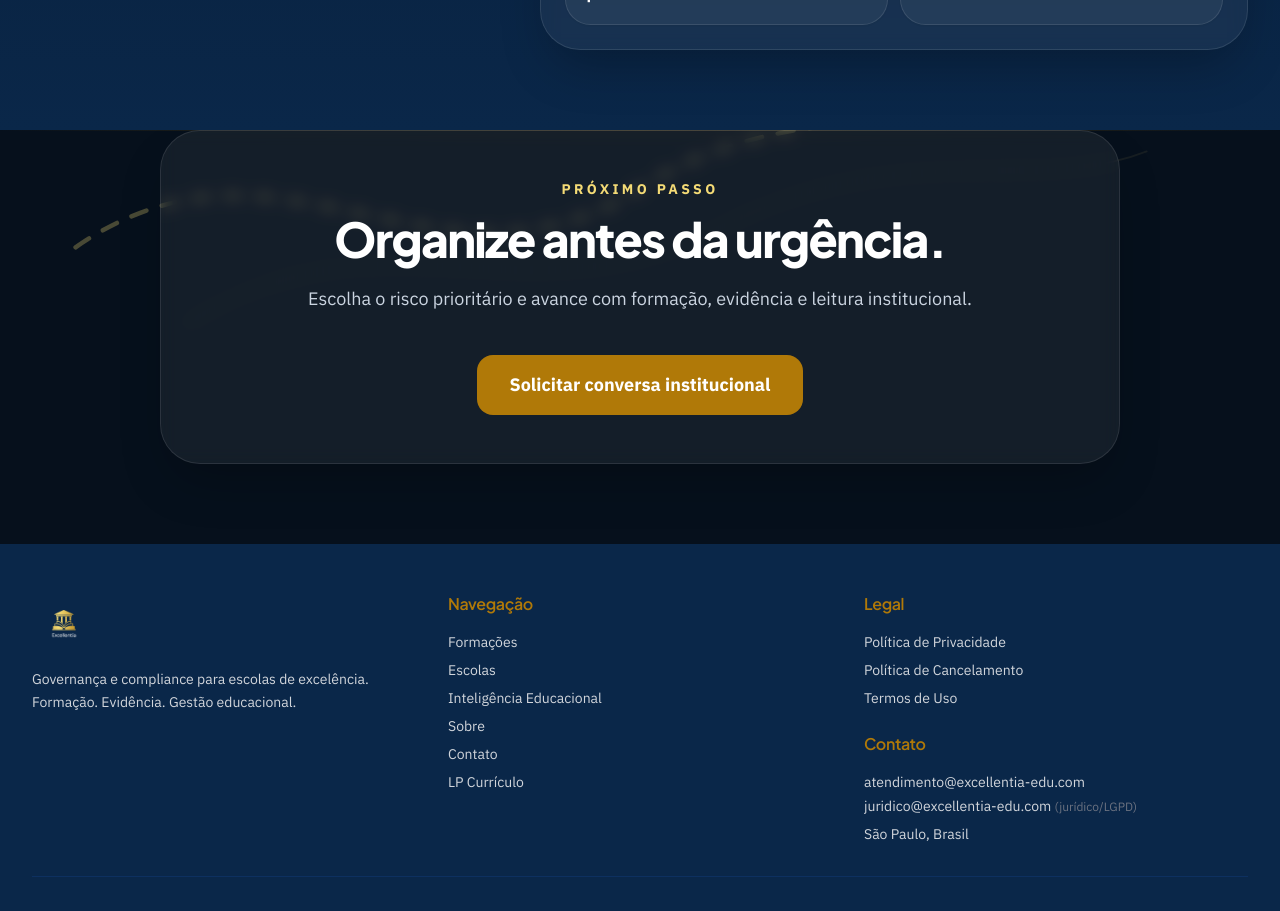
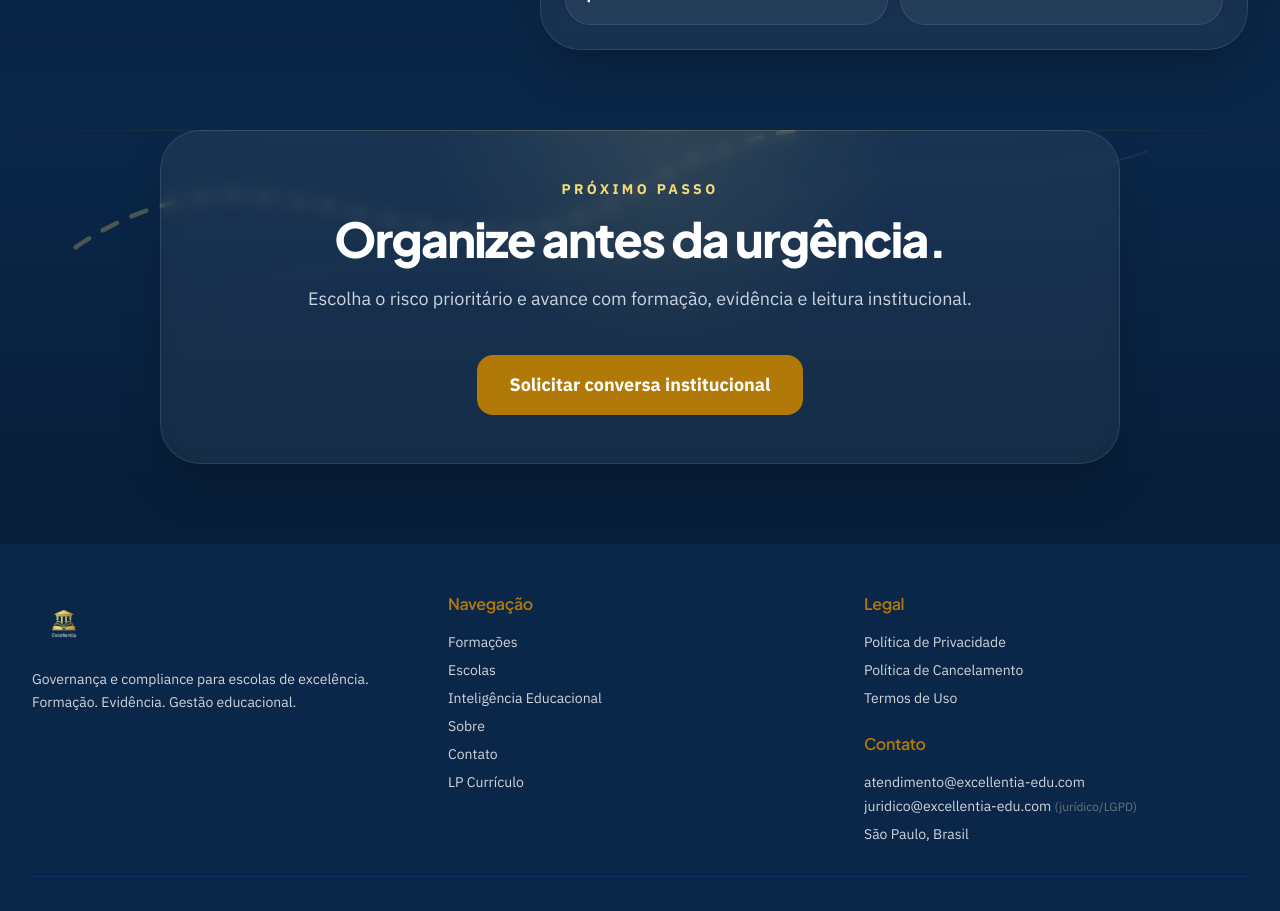
Before and after one commit to CACFLeite/excellentia-site, a Next.js app: page /escolas in a window 1280 px wide. Shown: the part 2300-3211 px from the top of the page. Built offline with nearby package versions, Linux system fonts and the light colour scheme; no server answers.

Commit message:
adjust schools final CTA background

```diff
--- a/src/app/(main)/escolas/page.tsx
+++ b/src/app/(main)/escolas/page.tsx
@@ -181,13 +181,14 @@ export default function EscolasPage() {
         </div>
       </section>
 
-      <section className="relative overflow-hidden bg-[#06101c] pb-20 text-white">
+      <section className="relative overflow-hidden bg-navy pb-20 text-white">
+        <div className="absolute inset-0 bg-[radial-gradient(circle_at_52%_0%,rgba(244,219,118,.10),transparent_30%),linear-gradient(180deg,#0a2749_0%,#071d38_100%)]" />
         <div className="absolute inset-x-0 top-0 h-px bg-gradient-to-r from-transparent via-gold/40 to-transparent" />
         <svg className="pointer-events-none absolute inset-x-0 top-[-9rem] hidden h-[28rem] w-full opacity-45 lg:block" viewBox="0 0 1440 420" fill="none" aria-hidden="true">
           <path className="excellentia-flow-path" d="M85 252C316 92 490 330 716 188C936 50 1118 160 1320 72" />
           <path d="M210 338C430 198 590 344 810 230C1012 125 1164 194 1290 144" stroke="#f4db76" strokeOpacity=".16" strokeWidth="2" strokeLinecap="round" />
         </svg>
-        <div className="mx-auto max-w-5xl px-4 sm:px-6 lg:px-8">
+        <div className="relative mx-auto max-w-5xl px-4 sm:px-6 lg:px-8">
           <div className="rounded-[2.5rem] border border-white/10 bg-white/[0.06] p-8 text-center shadow-2xl backdrop-blur md:p-12">
             <div className="mb-4 text-sm font-black uppercase tracking-[0.24em] text-gold-light">próximo passo</div>
             <h2 className="text-3xl font-black tracking-[-0.035em] md:text-5xl">Organize antes da urgência.</h2>
```
